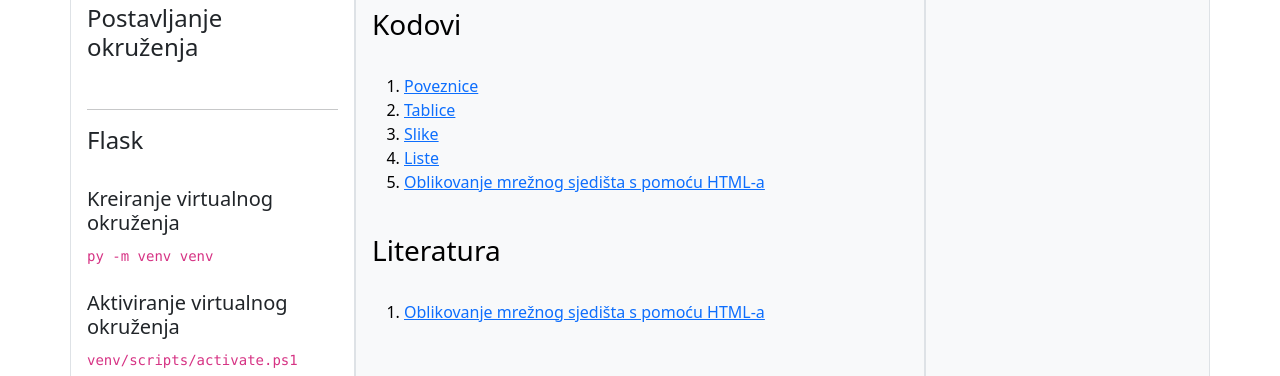
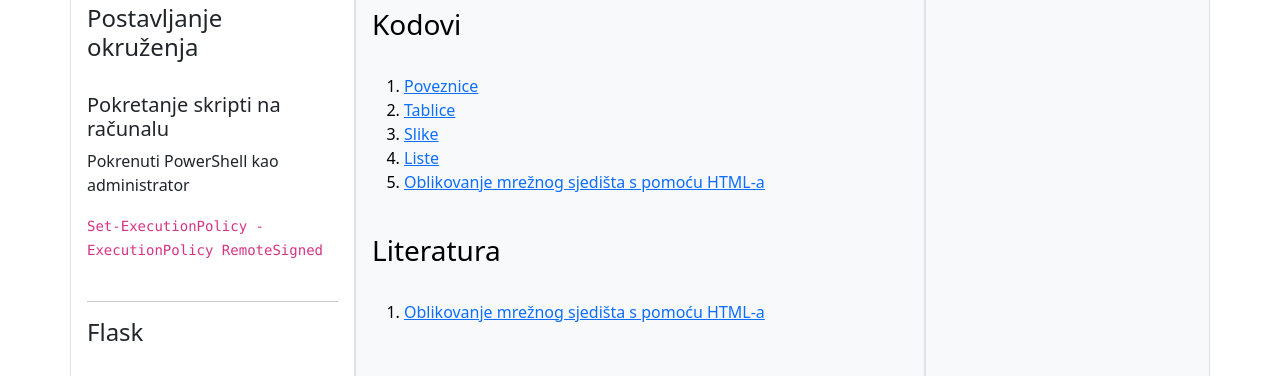
Before and after one commit to baltazar-flask/skola, a plain HTML site: page index.html in a window 1280 px wide. Shown: the part 407-783 px from the top of the page. Drawn offline with nearby package versions, Linux system fonts and the light colour scheme.

Commit message:
Update index.html

```diff
--- a/index.html
+++ b/index.html
@@ -80,6 +80,11 @@
         </table>
         <hr>
         <h4>Postavljanje okruženja</h4>
+        <br>
+        <h5>Pokretanje skripti na računalu</h5>
+        <p>Pokrenuti PowerShell kao administrator</p>
+        <code>Set-ExecutionPolicy -ExecutionPolicy RemoteSigned</code>
+        <br>
         <br>
 
         <hr>
```
